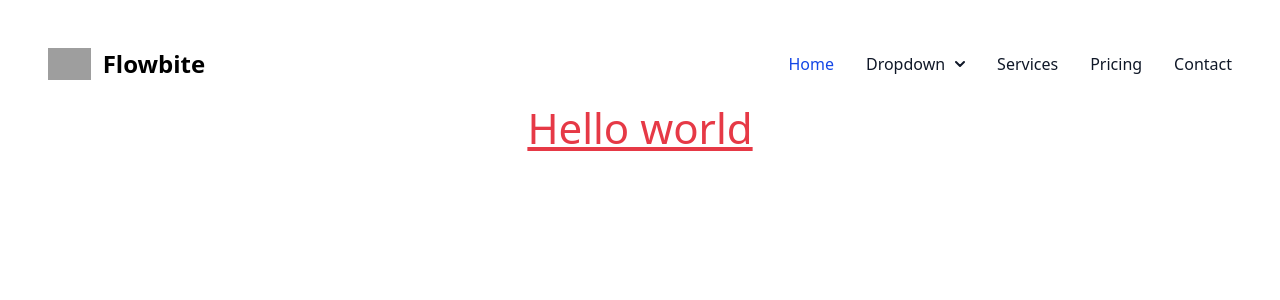
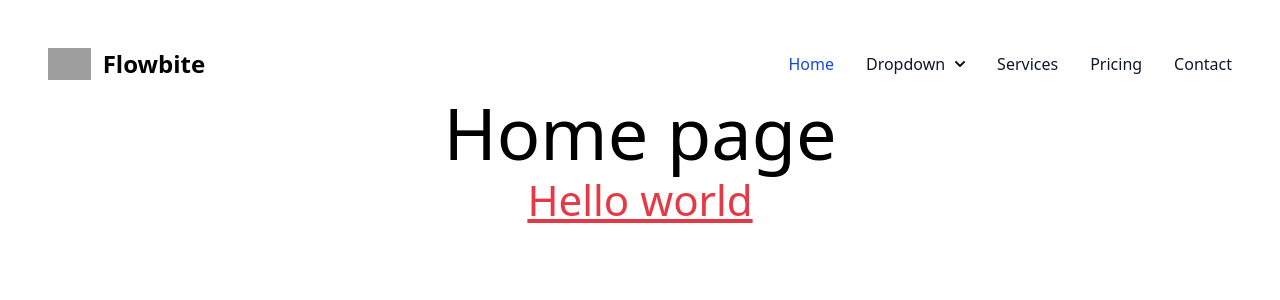
Before and after one commit to SisovandaraKong/Web-F3, a React (Vite) app: page / in a window 1280 px wide. Shown: the top 300 px of the page. Built offline with nearby package versions, Linux system fonts and the light colour scheme; grey boxes are pictures that could not be loaded.

Commit message:
Branch nom cheated

```diff
--- a/src/App.jsx
+++ b/src/App.jsx
@@ -1,16 +1,18 @@
-import { useState } from 'react'
-import reactLogo from './assets/react.svg'
-import viteLogo from '/vite.svg'
-import './App.css'
+import { useState } from "react";
+import reactLogo from "./assets/react.svg";
+import viteLogo from "/vite.svg";
+import "./App.css";
+import HomePage from "./pages/HomePage";
 
 function App() {
-  const [count, setCount] = useState(0)
+  const [count, setCount] = useState(0);
 
   return (
     <>
-      <h1 className='text-MainTitle underline text-accent'>Hello world</h1>
+      <HomePage />
+      <h1 className="text-MainTitle underline text-accent">Hello world</h1>
     </>
-  )
+  );
 }
 
-export default App
+export default App;
--- /dev/null
+++ b/src/pages/HomePage.jsx
@@ -0,0 +1,9 @@
+import React from "react";
+
+export default function HomePage() {
+  return (
+    <>
+      <h1 className="text-black text-7xl">Home page</h1>
+    </>
+  );
+}
```
